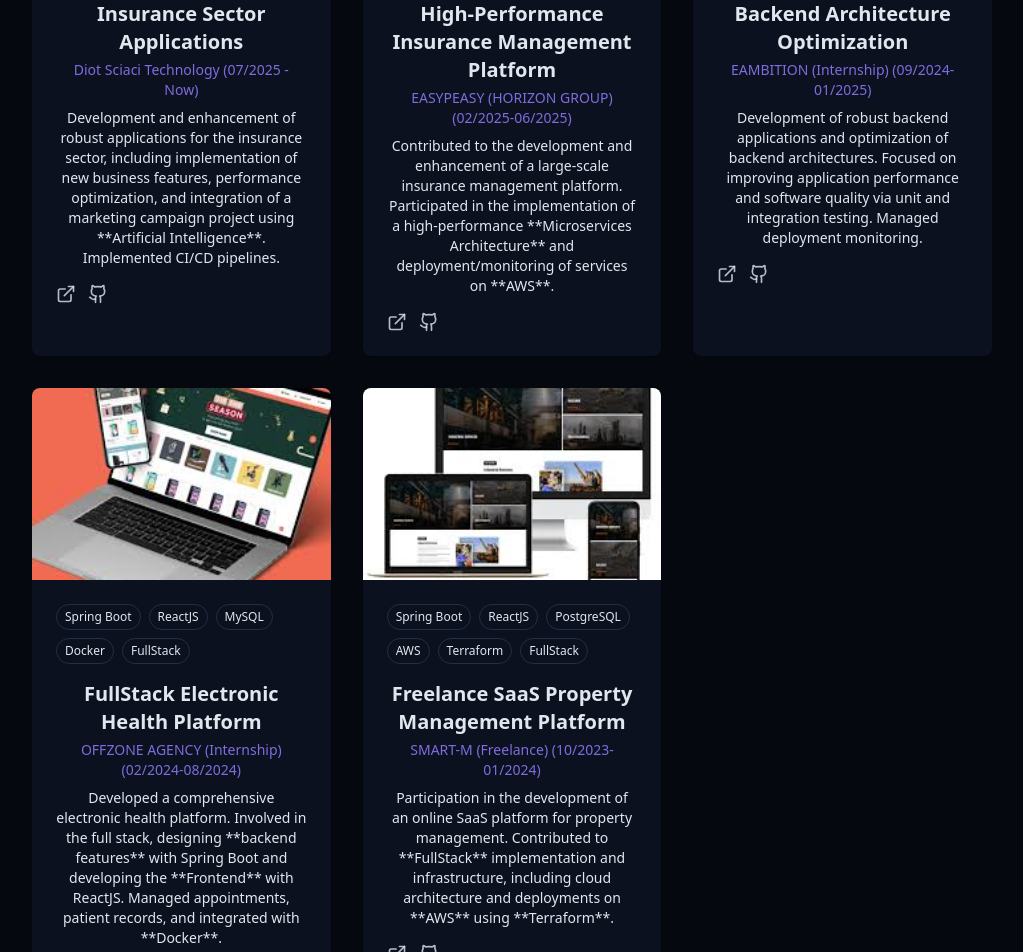
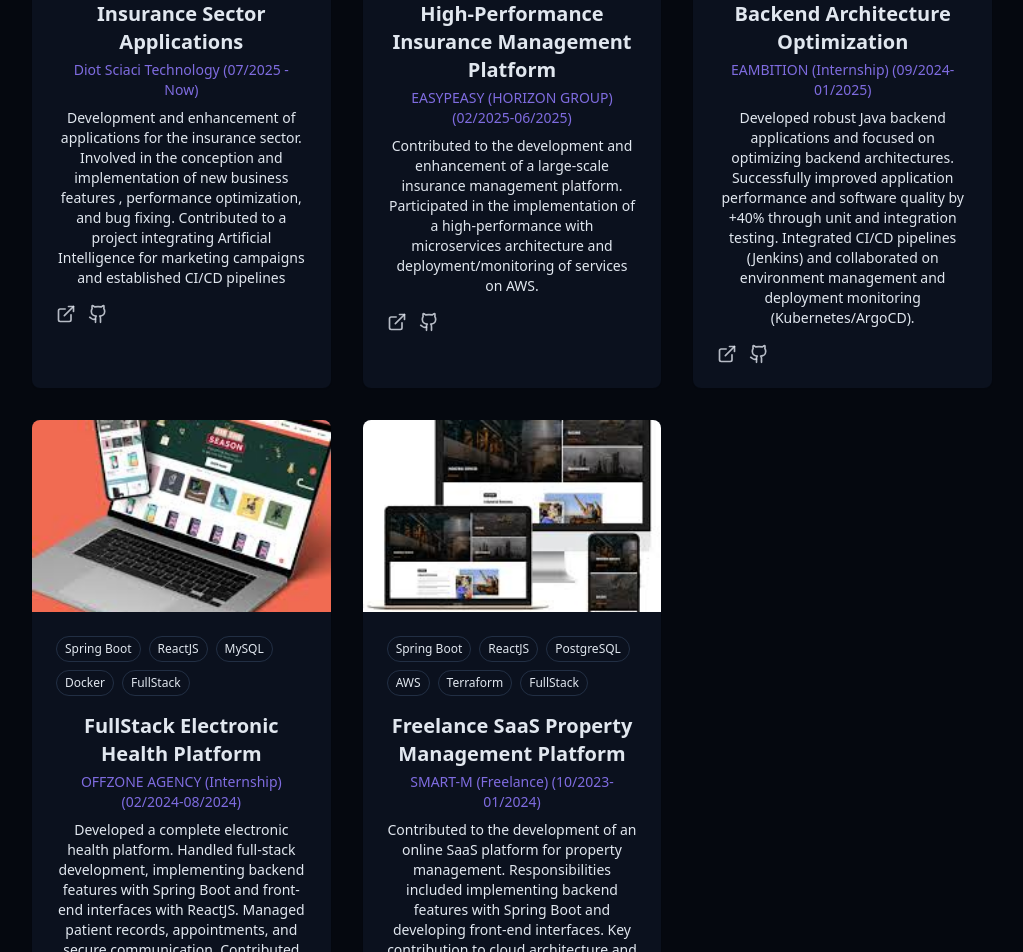
Before and after one commit to Xliight/portfolio, a React (Vite) app: page / in a window 1280 px wide. Shown: the part 3340-4292 px from the top of the page, without its empty margins (128-1151 px from the left). Built offline with nearby package versions, Linux system fonts and the light colour scheme.

Commit message:
change desc

```diff
--- a/src/components/ProjectsSection.jsx
+++ b/src/components/ProjectsSection.jsx
@@ -6,7 +6,7 @@
     id: 1,
     title: "Insurance Sector Applications",
     company: "Diot Sciaci Technology (07/2025 - Now)",
-    description: "Development and enhancement of robust applications for the insurance sector, including implementation of new business features, performance optimization, and integration of a marketing campaign project using **Artificial Intelligence**. Implemented CI/CD pipelines.",
+    description: " Development and enhancement of applications for the insurance sector. Involved in the conception and implementation of new business features , performance optimization, and bug fixing. Contributed to a project integrating Artificial Intelligence for marketing campaigns and established CI/CD pipelines",
     image: "/projects/download.jpeg", // Placeholder image
     tags: ["Java 21", "Spring Boot", "Angular 19", "FastAPI", "K8S", "PostgreSQL", "GitLab CI", "AI Integration"],
     demoUrl: "#", // Update with actual links if available
@@ -18,7 +18,7 @@
     id: 2,
     title: "High-Performance Insurance Management Platform",
     company: "EASYPEASY (HORIZON GROUP) (02/2025-06/2025)",
-    description: "Contributed to the development and enhancement of a large-scale insurance management platform. Participated in the implementation of a high-performance **Microservices Architecture** and deployment/monitoring of services on **AWS**.",
+    description: "Contributed to the development and enhancement of a large-scale insurance management platform. Participated in the implementation of a high-performance with microservices architecture and deployment/monitoring of services on AWS.",
     image: "/projects/pizi.png", // Placeholder image
     tags: ["Java 21", "Spring Boot", "Microservices", "PostgreSQL", "AWS", "CI/CD"],
     demoUrl: "#",
@@ -31,7 +31,7 @@
     id: 3,
     title: "Backend Architecture Optimization",
     company: "EAMBITION (Internship) (09/2024-01/2025)",
-    description: "Development of robust backend applications and optimization of backend architectures. Focused on improving application performance and software quality via unit and integration testing. Managed deployment monitoring.",
+    description: "Developed robust Java backend applications and focused on optimizing backend architectures. Successfully improved application performance and software quality by +40% through unit and integration testing. Integrated CI/CD pipelines (Jenkins) and collaborated on environment management and deployment monitoring (Kubernetes/ArgoCD).",
     image: "/projects/eambition.jpeg", // Placeholder image
     tags: ["Java 17", "Spring Boot", "PostgreSQL", "Kubernetes", "Jenkins", "SonarQube", "ArgoCD"],
     demoUrl: "#",
@@ -43,7 +43,7 @@
     id: 4,
     title: "FullStack Electronic Health Platform",
     company: "OFFZONE AGENCY (Internship) (02/2024-08/2024)",
-    description: "Developed a comprehensive electronic health platform. Involved in the full stack, designing **backend features** with Spring Boot and developing the **Frontend** with ReactJS. Managed appointments, patient records, and integrated with **Docker**.",
+    description: "Developed a complete electronic health platform. Handled full-stack development, implementing backend features with Spring Boot and front-end interfaces with ReactJS. Managed patient records, appointments, and secure communication. Contributed to integration and deployment using Docker.",
     image: "/projects/offzone.jpeg", // Placeholder image
     tags: ["Spring Boot", "ReactJS", "MySQL", "Docker", "FullStack"],
     demoUrl: "#",
@@ -55,7 +55,7 @@
     id: 5,
     title: "Freelance SaaS Property Management Platform",
     company: "SMART-M (Freelance) (10/2023-01/2024)",
-    description: "Participation in the development of an online SaaS platform for property management. Contributed to **FullStack** implementation and infrastructure, including cloud architecture and deployments on **AWS** using **Terraform**.",
+    description: "Contributed to the development of an online SaaS platform for property management. Responsibilities included implementing backend features with Spring Boot and developing front-end interfaces. Key contribution to cloud architecture and deployments on AWS using Terraform.",
     image: "/projects/syndicat.jpeg", // Placeholder image
     tags: ["Spring Boot", "ReactJS", "PostgreSQL", "AWS", "Terraform", "FullStack"],
     demoUrl: "#",
```
